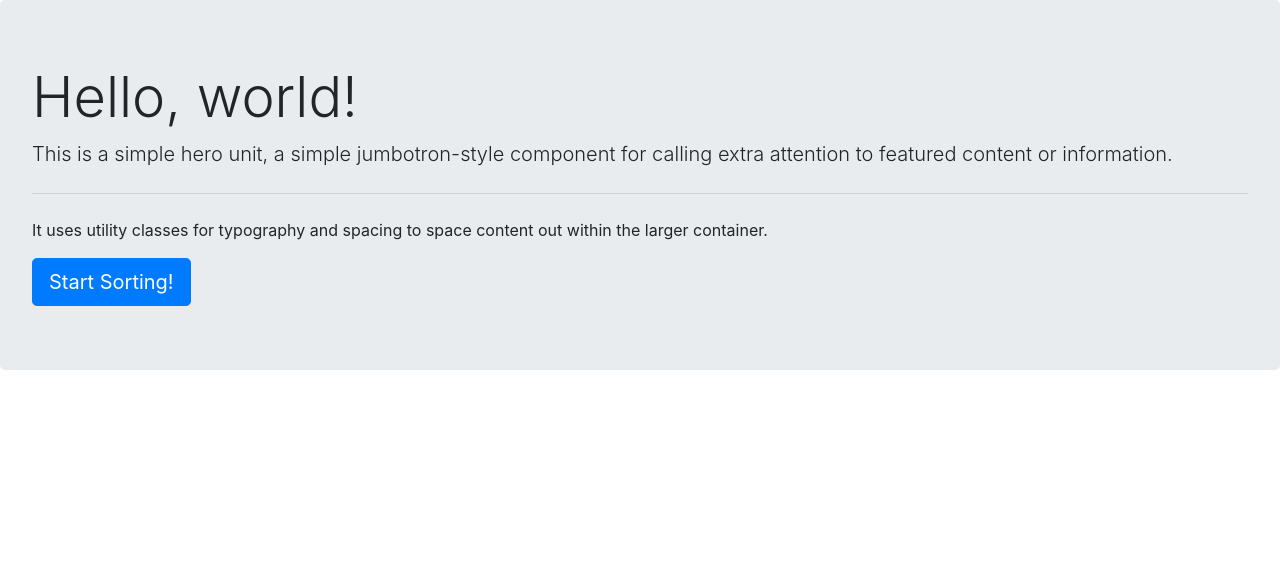
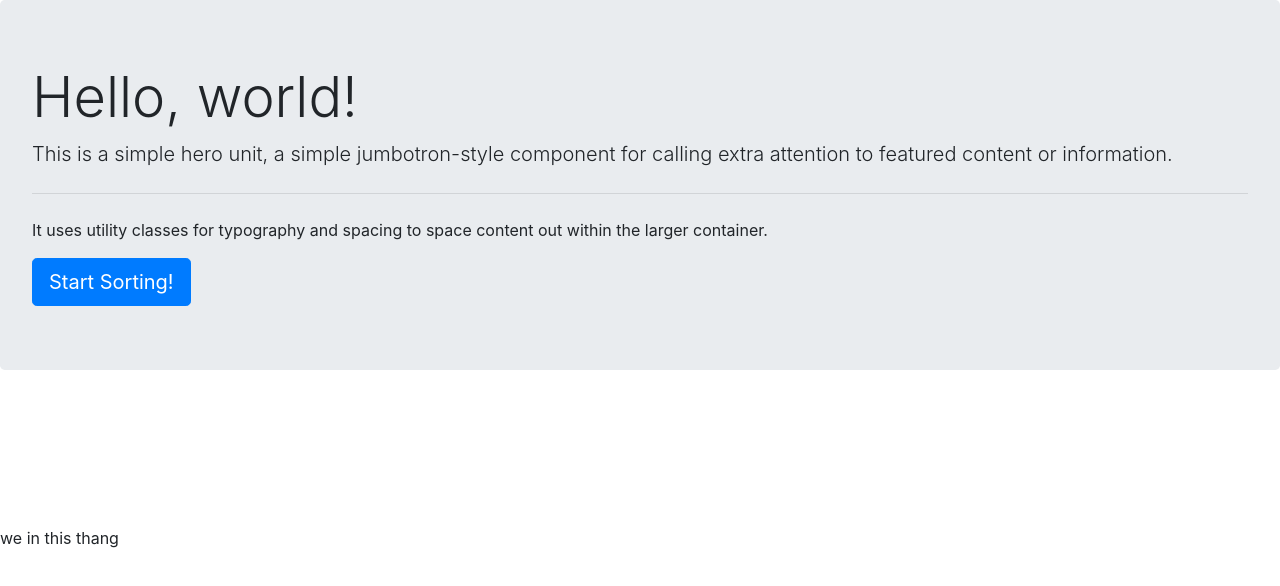
Before and after one commit to scastaneda-pivot/hogwartsApp, a plain HTML site: page index.html in a window 1280 px wide. Drawn offline with nearby package versions, Linux system fonts and the light colour scheme.

```diff
--- a/index.html
+++ b/index.html
@@ -33,6 +33,6 @@
 <!-- card div -->
 <div class="" id="allStudents"></div>
 <script src="main.js"></script>
-
+<div>we in this thang</div>
 </body>
 </html>
```
